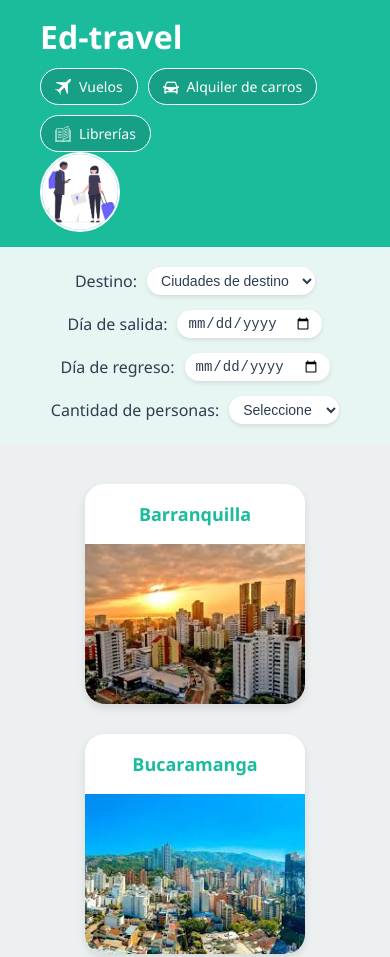
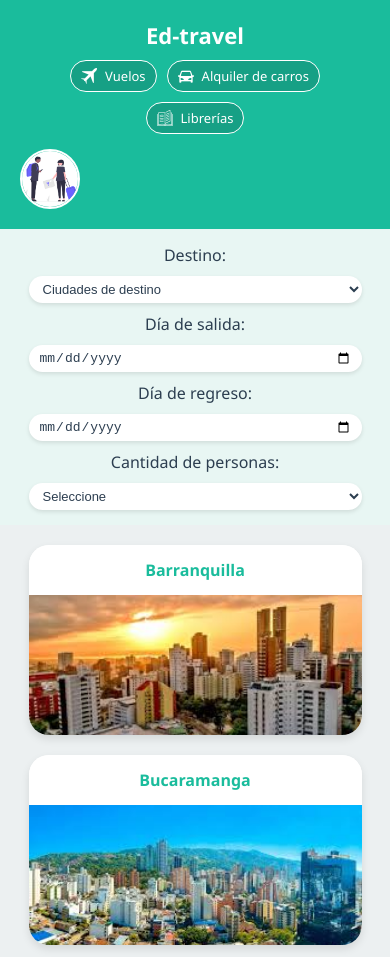
Before and after one commit to Eusebio-suarez/ed-travel, a plain HTML site: page index.html in a window 390 px wide. Shown: the top 957 px of the page. Drawn offline with Linux system fonts and the light colour scheme.

Commit message:
estilos responsivos

```diff
--- a/styles/style.css
+++ b/styles/style.css
@@ -177,3 +177,98 @@
   .icons img:hover {
     transform: scale(1.2);
   }
+
+  /* ----------- RESPONSIVE DESIGN ----------- */
+
+/* Tablets (pantallas menores a 992px) */
+@media (max-width: 991px) {
+    header {
+      flex-direction: column;
+      align-items: flex-start;
+      padding: 20px;
+      gap: 15px;
+    }
+
+    .navegacion {
+      justify-content: center;
+      width: 100%;
+      flex-wrap: wrap;
+    }
+
+    .reserva {
+      flex-direction: column;
+      align-items: center;
+    }
+
+    .reserva > div {
+      width: 100%;
+      justify-content: center;
+    }
+
+    .city {
+      width: 45%;
+    }
+  }
+
+  /* Smartphones (pantallas menores a 768px) */
+  @media (max-width: 767px) {
+    .header-izquierdo {
+      align-items: center;
+      width: 100%;
+    }
+
+    h1 {
+      text-align: center;
+      font-size: 22px;
+    }
+
+    .logo img {
+      width: 60px;
+      height: 60px;
+    }
+
+    .navIcono {
+      font-size: 13px;
+      padding: 6px 10px;
+    }
+
+    .reserva {
+      padding: 15px 10px;
+      gap: 10px;
+    }
+
+    .reserva > div {
+      flex-direction: column;
+      align-items: center;
+    }
+
+    select, input[type="date"] {
+      width: 90%;
+      font-size: 13px;
+    }
+
+    main {
+      padding: 20px 10px;
+    }
+
+    .container-city {
+      gap: 20px;
+    }
+
+    .city {
+      width: 90%;
+    }
+
+    .container-texto {
+      font-size: 16px;
+      height: 50px;
+    }
+
+    .img-city {
+      height: 140px;
+    }
+
+    .footer-icons {
+      gap: 10px;
+    }
+  }
```
